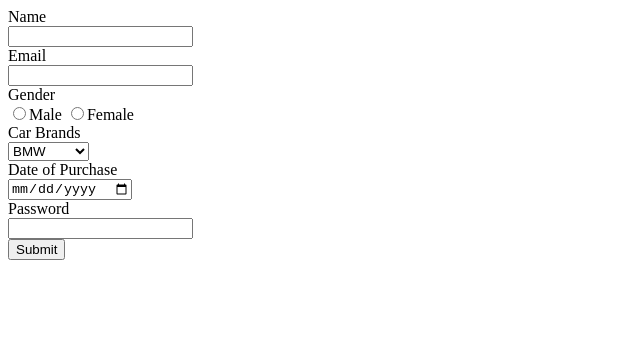
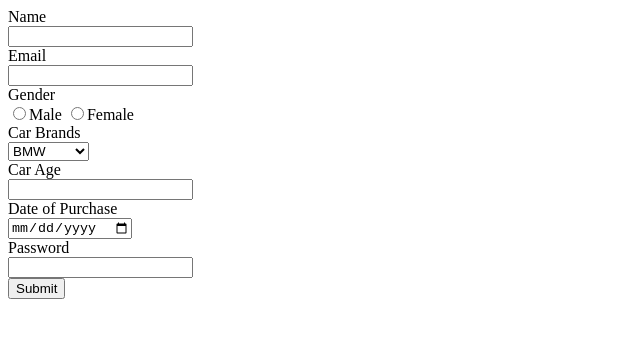
Before and after one commit to acciojob/car-insurance-form-goelkartik1910, a website: page main.html in a window 1280 px wide. Shown: the whole page, without its empty margins (0-640 px from the left). Drawn offline with Linux system fonts and the light colour scheme.

Commit message:
created a submission

```diff
--- a/main.html
+++ b/main.html
@@ -23,11 +23,13 @@
                 <option value="mercedez">Mercedez</option>
             </select>
 		<br>
+		<label for="carage" id="carage">Car Age</label><br>
+		<input type="number" name="carage" id="carage" required><br>
 		<label for="dop" id="dop">Date of Purchase</label><br>
 		<input type="date" name="date" id="date" required><br>
 		<label for="password" id="password">Password</label><br>
 		<input type="password" name="password" id="password"required><br>
-		<input type="submit" name="submit" id="submit"required>
+		<button type="submit">Submit</button>
 	</form>
     <script type="text/javascript" src="./script.js">
 </script>
```
